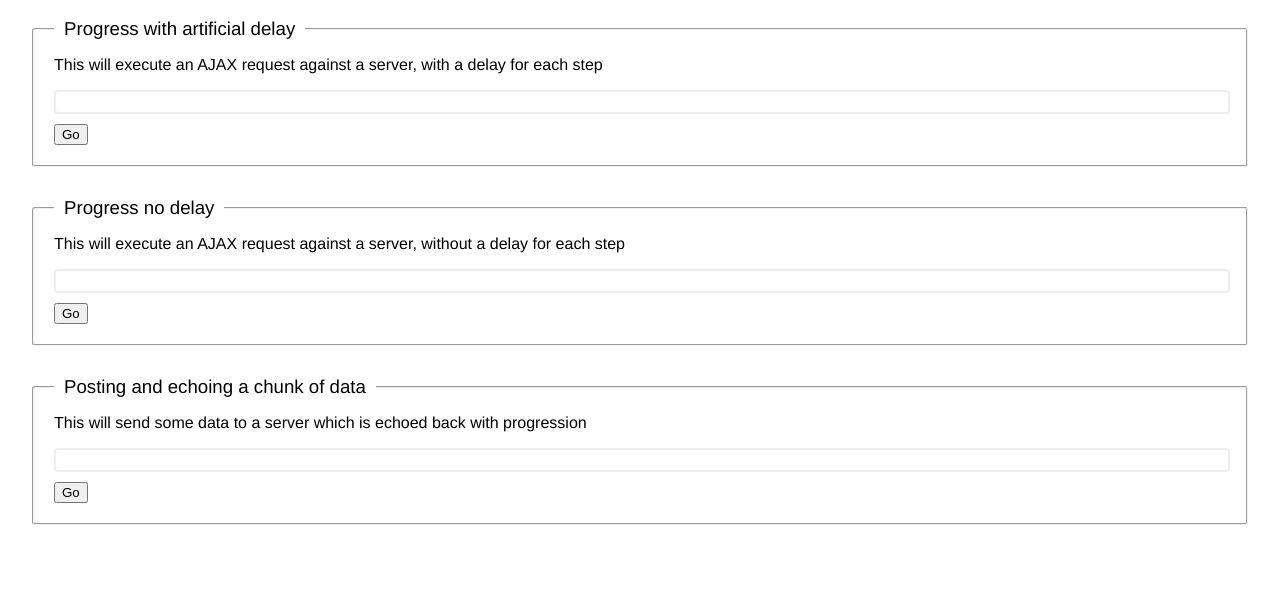
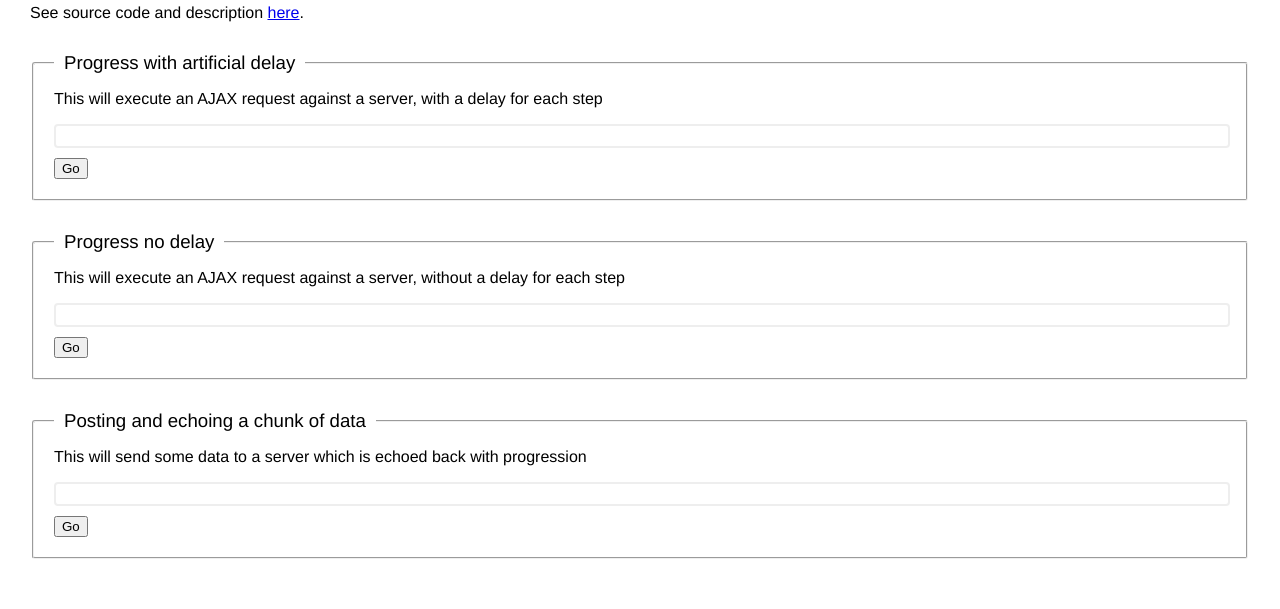
Before and after one commit to poulfoged/little-convoy, a plain HTML site: page index.html in a window 1280 px wide. Shown: the part 362-971 px from the top of the page. Before the commit the page ends 937 px from the top, so only its background shows below. Drawn offline with Linux system fonts and the light colour scheme.

Commit message:
Update index.html

```diff
--- a/index.html
+++ b/index.html
@@ -90,6 +90,9 @@
     <p>
         <img src="https://raw.github.com/poulfoged/little-convoy/master/graphics/LittleConvoy%20Logo.png" />
     </p>
+    <p>
+        See source code and description <a href="http://poulfoged.github.io/little-convoy/">here</a>.
+    </p>
     <fieldset>
         <legend>Progress with artificial delay</legend>
         <p>
```
